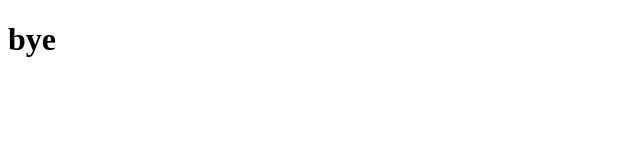
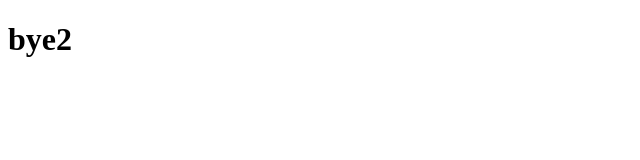
Before and after one commit to MUDIT0911/project, a plain HTML site: page index.html in a window 1280 px wide. Shown: the full height of the page, 0-640 px from the left. Drawn offline with Linux system fonts and the light colour scheme.

Commit message:
successfully

```diff
--- a/index.html
+++ b/index.html
@@ -7,7 +7,7 @@
     <title>Document</title>
 </head>
 <body>
-    <h1>bye</h1>
+    <h1>bye2</h1>
 
 </body>
 </html>
```
